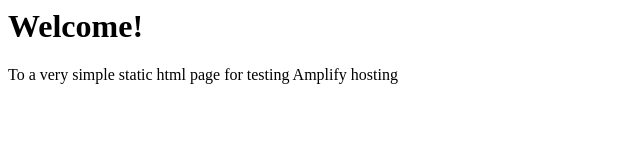
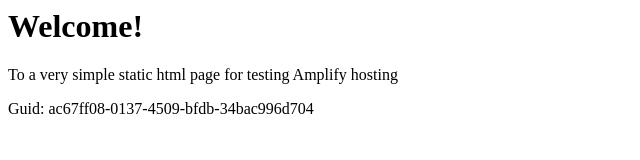
Before and after one commit to aws-aemilia-bah/Github-PR-Commit-Integration-Test-DoNotTouch-v1-prod-me-south-1, a website: page src/index.html in a window 1280 px wide. Shown: the whole page, without its empty margins (0-640 px from the left). Drawn offline with Linux system fonts and the light colour scheme.

Commit message:
commit from integ tests

```diff
--- a/src/index.html
+++ b/src/index.html
@@ -1,3 +1,5 @@
+
+
 <html lang="en">
 
 <head>
@@ -10,6 +12,6 @@
 <body>
     <h1>Welcome!</h1>
     <p>To a very simple static html page for testing Amplify hosting</p>
-</body>
+    <p>Guid: ac67ff08-0137-4509-bfdb-34bac996d704</p></body>
 
 </html>
```
